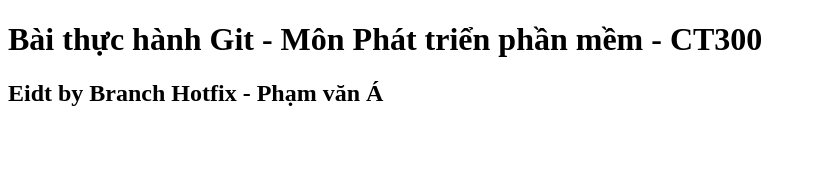
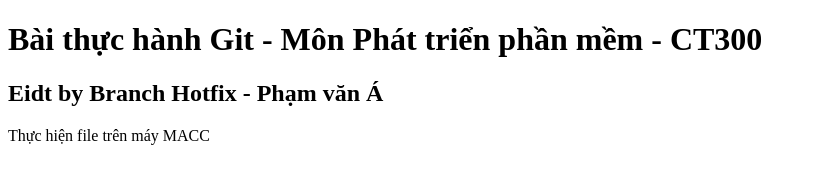
Before and after one commit to phamvana/CT300, a plain HTML site: page index.html in a window 1280 px wide. Shown: the whole page, without its empty margins (0-816 px from the left). Drawn offline with Linux system fonts and the light colour scheme.

Commit message:
Thuc  hien  tren  may  MAC

```diff
--- a/index.html
+++ b/index.html
@@ -8,5 +8,6 @@
 <body>
     <h1>Bài thực hành Git - Môn Phát triển phần mềm - CT300</h1>
     <h2> Eidt by Branch Hotfix - Phạm văn Á</h2>
+    <p> Thực  hiện  file  trên  máy  MACC
 </body>
 </html>
```
